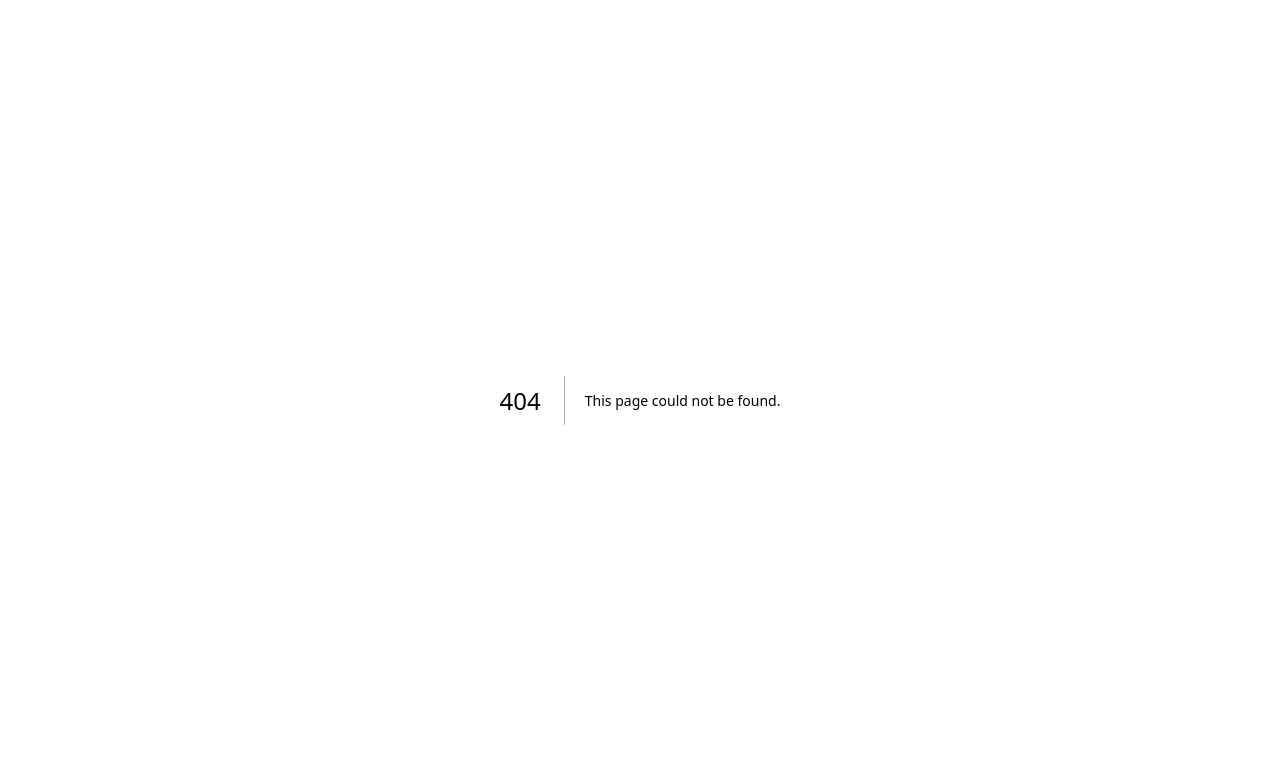
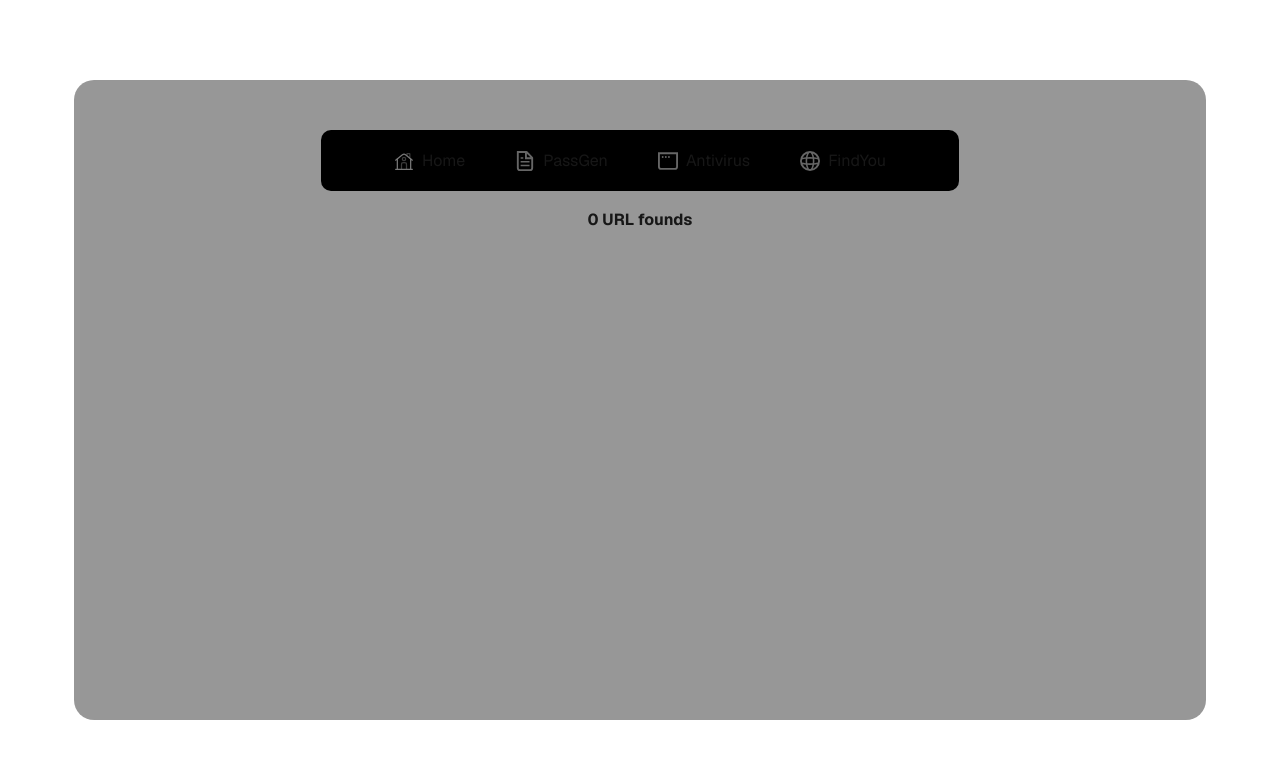
Before and after one commit to VJYF/App_NextJS, a Next.js app in the folder app/: page /FindYou/result in a window 1280 px wide. Before the commit this address had no page. Shown: the top 758 px of the page. Built offline with nearby package versions, Linux system fonts and the light colour scheme.

Commit message:
Showing the result of url found

```diff
--- /dev/null
+++ b/app/pages/FindYou/result.js
@@ -0,0 +1,59 @@
+import { useRouter } from 'next/router';
+import { useState, useEffect } from 'react';
+import { Geist, Geist_Mono } from "next/font/google";
+import stylesRes from "@/styles/Result.module.css";
+import styles from "@/styles/Home.module.css";
+import Header from "@/components/Header";
+
+
+const geistSans = Geist({
+  variable: "--font-geist-sans",
+  subsets: ["latin"],
+});
+
+const geistMono = Geist_Mono({
+  variable: "--font-geist-mono",
+  subsets: ["latin"],
+});
+
+
+export default function FYresult() {
+        const router = useRouter();
+        const [data, setData] = useState([]);
+
+        useEffect(() => {
+            if (router.query.data) {
+                const urls = router.query.data.split(',');
+                setData(urls);
+            }
+        }, [router.query.data]);
+
+        const count = data.length;
+
+        return (
+            <>
+            <div className={`${styles.page} ${geistSans.variable} ${geistMono.variable}`}>
+                <div className={styles.card}>
+                    <Header />
+                    <table>
+                        <thead>
+                        <tr>
+                            <th>{count} URL founds</th>
+                        </tr>
+                        </thead>
+                        <tbody>
+                        {data.map((url, index) => {
+                            const urlFormat = url.replace(/[\[\]']/g, '');
+                            return (
+                            <tr key={index}>
+                                <td><a href={urlFormat} target='_blank'>{urlFormat}</a></td>
+                            </tr>
+                            );
+                        })}
+                        </tbody>
+                    </table>
+                </div>
+            </div>
+            </>
+        );
+}
```
Also changed, not shown: app/styles/Result.module.css (added).
